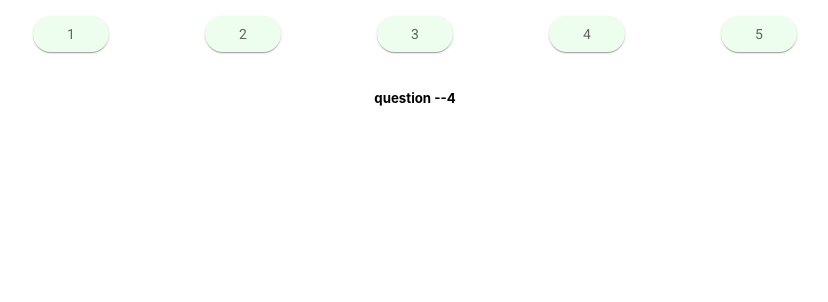
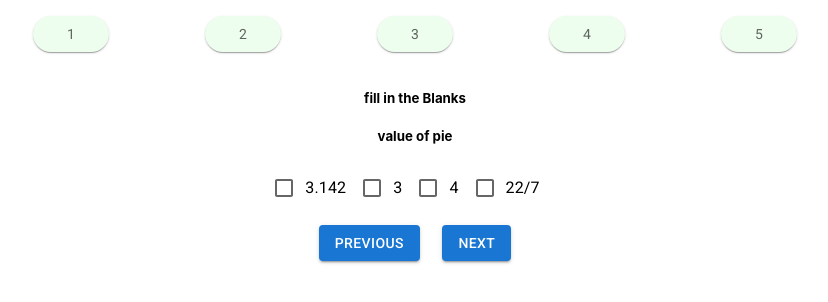
Before and after one commit to shikharcognitive/candidateQuiz, a React (Create React App) app: page /q4 in a window 1280 px wide. Shown: the top 302 px of the page, without its empty margins (225-1053 px from the left). Built offline with nearby package versions, Linux system fonts and the light colour scheme.

Commit message:
question and answers added

```diff
--- a/src/App.tsx
+++ b/src/App.tsx
@@ -11,16 +11,69 @@ import Result from './components/results';
 import ResponsiveAppBar from './components/navBar';
 
 const App: React.FC<any> = () => {
+
+  const userAnswers:Array<any> = []
+
+  const userQuestions:Array<any> = [
+    {
+      "question": "2+3",
+      "answer": "5",
+      "id": 1,
+      "heading": "fill in the Blanks",
+      "questionOption": [""],
+      "option": [""]
+    },
+    {
+      "id": 2,
+      "question": "5+4",
+      "answer": "9",
+      "heading": "choose the correct answer",
+      "option": ["4", "6","8", "9"],
+      "questionOption": [""]
+    },
+    {
+      "id": 3,
+      "question": "4>7",
+      "answer": "no",
+      "heading": "yes or no",
+      "option": ["yes", "no"],
+      "questionOption":[""]
+    },
+    {
+      "id": 4,
+      "question": "value of pie",
+      "option": ["3.142", "3", "4", "22/7"],
+      "heading": "fill in the Blanks",
+      "answer": ["3.142", "22/7"],
+      "questionOption":[""]
+    },
+    {
+      "id": 5,
+      "question": "Match the following",
+      "questionOption": ["2+4 =", "3-1 =", "8/2 =", "4*2 ="],
+      "heading": "fill in the Blanks",
+      "answer": ["6", "2", "4", "8"],
+      "option": ["8", "6", "2", "4"]
+    }
+  ];
+
+  const setUserAnswers:any = (id:any, value:any) => {
+    console.log('the id : ', id, value);
+    userAnswers.filter( (ele:any, index:any) => ele.id === id ? delete userAnswers[index] : false);
+    userAnswers.push({'id':id, 'answer':value});
+  }
+
+
   return (
     <div className="App">
       <ResponsiveAppBar/>
       <Routes>
         <Route path='/' element={<UserDetails/>}/>
-        <Route path='/q1' element={<QuesOne/>}/>
-        <Route path='/q2' element={<QuesTwo/>}/>
-        <Route path='/q3' element={<QuesThree/>}/>
-        <Route path='/q4' element={<QuesFour/>}/>
-        <Route path='/q5' element={<QuesFive/>}/>
+        <Route path='/q1' element={<QuesOne ques={userQuestions[0]} setAnswers={setUserAnswers}/>} />
+        <Route path='/q2' element={<QuesTwo ques={userQuestions[1]} setAnswers={setUserAnswers}/>}/>
+        <Route path='/q3' element={<QuesThree ques={userQuestions[2]} setAnswers={setUserAnswers}/>}/>
+        <Route path='/q4' element={<QuesFour ques={userQuestions[3]} setAnswers={setUserAnswers}/>}/>
+        <Route path='/q5' element={<QuesFive ques={userQuestions[4]} setAnswers={setUserAnswers}/>}/>
         <Route path='/result' element={<Result/>}/>
       </Routes>
 
--- a/src/components/quesFive.tsx
+++ b/src/components/quesFive.tsx
@@ -1,8 +1,40 @@
-import React, {FC} from 'react';
+import { Box, Button, TextField } from '@mui/material';
+import React, { FC, useState} from 'react';
+import { useNavigate} from 'react-router-dom';
 
-const QuesFive:FC<any> = () => {
+interface IQ5Props {
+    ques?: String,
+    setAnswers?:any
+  }
+
+
+const QuesFive:FC<IQ5Props> = (props:any) => {
+    const[ answer, setAnswer] = useState<any>('');
+    const navigate = useNavigate();
+
+    const reRoute:any = (type:any) => {
+        if(answer === '') return alert('please submit the answer first');
+
+            if(type === 'f') {
+                props.setAnswers('5', answer);
+                navigate('/result')
+            }
+
+            if(type==='p') {
+                props.setAnswers('5', answer);
+                navigate('/q4');
+            }
+    }
+
     return (
-        <h5>question --5 </h5>
+        <div>
+        <h5>{props.ques.heading} </h5>
+        <h5>{props.ques.question} </h5>
+        <TextField onChange={(e:any) =>setAnswer(e.target.value) }></TextField>
+        <Box mt={2}>
+        <Button variant="contained" onClick={() => reRoute('p')}>Previous</Button> &nbsp;&nbsp;&nbsp; <Button variant="contained" onClick={() => reRoute('f')}>Next</Button>
+        </Box>
+        </div>
     )
 };
 
--- a/src/components/quesFour.tsx
+++ b/src/components/quesFour.tsx
@@ -1,8 +1,54 @@
-import React, {FC} from 'react';
+import { Box, Button, Checkbox, FormControlLabel, FormGroup } from '@mui/material';
+import React, { FC, useState} from 'react';
+import { useNavigate} from 'react-router-dom';
 
-const QuesFour:FC<any> = () => {
+interface IQ4Props {
+    ques?: String,
+    setAnswers?:any
+  }
+
+
+const QuesFour:FC<IQ4Props> = (props:any) => {
+    const[ answer, setAnswer] = useState<any>('');
+    const navigate = useNavigate();
+
+    const reRoute:any = (type:any) => {
+        if(answer === '') return alert('please submit the answer first');
+
+            if(type === 'f') {
+                props.setAnswers('4', answer);
+                navigate('/q5')
+            }
+
+            if(type==='p') {
+                props.setAnswers('4', answer);
+                navigate('/q3');
+            }
+    }
+
     return (
-        <h5>question --4 </h5>
+        <div>
+        <h5>{props.ques.heading} </h5>
+        <h5>{props.ques.question} </h5>
+        <Box>
+        <FormGroup
+                sx={{ alignItems : 'center' , flexDirection:'row', justifyContent:'center'}}
+                onChange={(e:any) =>setAnswer(e.target.value) }
+            >
+                {
+                    props.ques.option.map( (e:any) => {
+                        return (
+                            <FormControlLabel key={e} value={e} control={<Checkbox />} label={e} />
+                        )
+                    })
+
+                }
+            </FormGroup>
+        </Box>
+        <Box mt={2}>
+        <Button variant="contained" onClick={() => reRoute('p')}>Previous</Button> &nbsp;&nbsp;&nbsp; <Button variant="contained" onClick={() => reRoute('f')}>Next</Button>
+        </Box>
+        </div>
     )
 };
 
--- a/src/components/quesOne.tsx
+++ b/src/components/quesOne.tsx
@@ -1,9 +1,41 @@
-import React, { FC} from 'react';
+import { Box, Button, TextField } from '@mui/material';
+import React, { FC, useState} from 'react';
+import { useNavigate} from 'react-router-dom';
 
-const QuesOne:FC<any> = () => {
+interface IQ1Props {
+    ques?: String,
+    setAnswers?:any
+  }
+
+const QuesOne:FC<IQ1Props> = (props:any) => {
+
+    const[ answer, setAnswer] = useState<any>('');
+    const navigate = useNavigate();
+
+    const reRoute:any = (type:any) => {
+
+        if(answer === '') return alert('please submit the answer first');
+
+            if(type === 'f') {
+                props.setAnswers('1', answer);
+                navigate('/q2')
+            }
+
+            if(type==='p') {
+                props.setAnswers('1', answer);
+                navigate('/');
+            }
+    }
 
     return (
-        <h5>Question --1 </h5>
+        <div>
+        <h5>{props.ques.heading} </h5>
+        <h5>{props.ques.question} </h5>
+        <TextField onChange={(e:any) =>setAnswer(e.target.value) }></TextField>
+        <Box mt={2}>
+        <Button variant="contained" onClick={() => reRoute('p')}>Previous</Button> &nbsp;&nbsp;&nbsp; <Button variant="contained" onClick={() => reRoute('f')}>Next</Button>
+        </Box>
+        </div>
     )
 
 };
--- a/src/components/quesThree.tsx
+++ b/src/components/quesThree.tsx
@@ -1,8 +1,55 @@
-import React, {FC} from 'react';
+import { Box, Button, FormControlLabel, Radio, RadioGroup } from '@mui/material';
+import React, { FC, useState} from 'react';
+import { useNavigate} from 'react-router-dom';
 
-const QuesThree:FC<any> = () => {
+interface IQ3Props {
+    ques?: String,
+    setAnswers?:any
+  }
+
+const QuesThree:FC<IQ3Props> = (props:any) => {
+    const[ answer, setAnswer] = useState<any>('');
+    const navigate = useNavigate();
+
+    const reRoute:any = (type:any) => {
+        if(answer === '') return alert('please submit the answer first');
+
+            if(type === 'f') {
+                props.setAnswers('3', answer);
+                navigate('/q4')
+            }
+
+            if(type==='p') {
+                props.setAnswers('3', answer);
+                navigate('/q2');
+            }
+    }
+
     return (
-        <h5>question --3 </h5>
+        <div>
+        <h5>{props.ques.heading} </h5>
+        <h5>{props.ques.question} </h5>
+        <Box>
+        <RadioGroup
+                aria-labelledby="demo-radio-buttons-group-label"
+                name="radio-buttons-group"
+                sx={{ alignItems : 'center' , flexDirection:'row', justifyContent:'center'}}
+                onChange={(e:any) =>setAnswer(e.target.value) }
+            >
+                {
+                    props.ques.option.map( (e:any) => {
+                        return (
+                            <FormControlLabel key={e} value={e} control={<Radio />} label={e} />
+                        )
+                    })
+
+                }
+            </RadioGroup>
+        </Box>
+        <Box mt={2}>
+        <Button variant="contained" onClick={() => reRoute('p')}>Previous</Button> &nbsp;&nbsp;&nbsp; <Button variant="contained" onClick={() => reRoute('f')}>Next</Button>
+        </Box>
+        </div>
     )
 };
 
--- a/src/components/quesTwo.tsx
+++ b/src/components/quesTwo.tsx
@@ -1,8 +1,54 @@
-import React, {FC} from 'react';
+import { Box, Button, FormControlLabel, Radio, RadioGroup } from '@mui/material';
+import React, { FC, useState} from 'react';
+import { useNavigate} from 'react-router-dom';
+interface IQ2Props {
+    ques?: String,
+    setAnswers?:any
+  }
 
-const QuesTwo:FC<any> = () => {
+const QuesTwo:FC<IQ2Props> = (props:any) => {
+    const[ answer, setAnswer] = useState<any>('');
+    const navigate = useNavigate();
+
+    const reRoute:any = (type:any) => {
+        if(answer === '') return alert('please submit the answer first');
+
+            if(type === 'f') {
+                props.setAnswers('2', answer);
+                navigate('/q3')
+            }
+
+            if(type==='p') {
+                props.setAnswers('2', answer);
+                navigate('/q1');
+            }
+    }
+
     return (
-        <h5>question --2 </h5>
+        <div>
+        <h5>{props.ques.heading} </h5>
+        <h5>{props.ques.question} </h5>
+        <Box>
+        <RadioGroup
+                aria-labelledby="demo-radio-buttons-group-label"
+                name="radio-buttons-group"
+                sx={{ alignItems : 'center' , flexDirection:'row', justifyContent:'center'}}
+                onChange={(e:any) =>setAnswer(e.target.value) }
+            >
+                {
+                    props.ques.option.map( (e:any) => {
+                        return (
+                            <FormControlLabel key={e} value={e} control={<Radio />} label={e} />
+                        )
+                    })
+
+                }
+            </RadioGroup>
+        </Box>
+        <Box mt={2}>
+        <Button variant="contained" onClick={() => reRoute('p')}>Previous</Button> &nbsp;&nbsp;&nbsp; <Button variant="contained" onClick={() => reRoute('f')}>Next</Button>
+        </Box>
+        </div>
     )
 };
 
```
